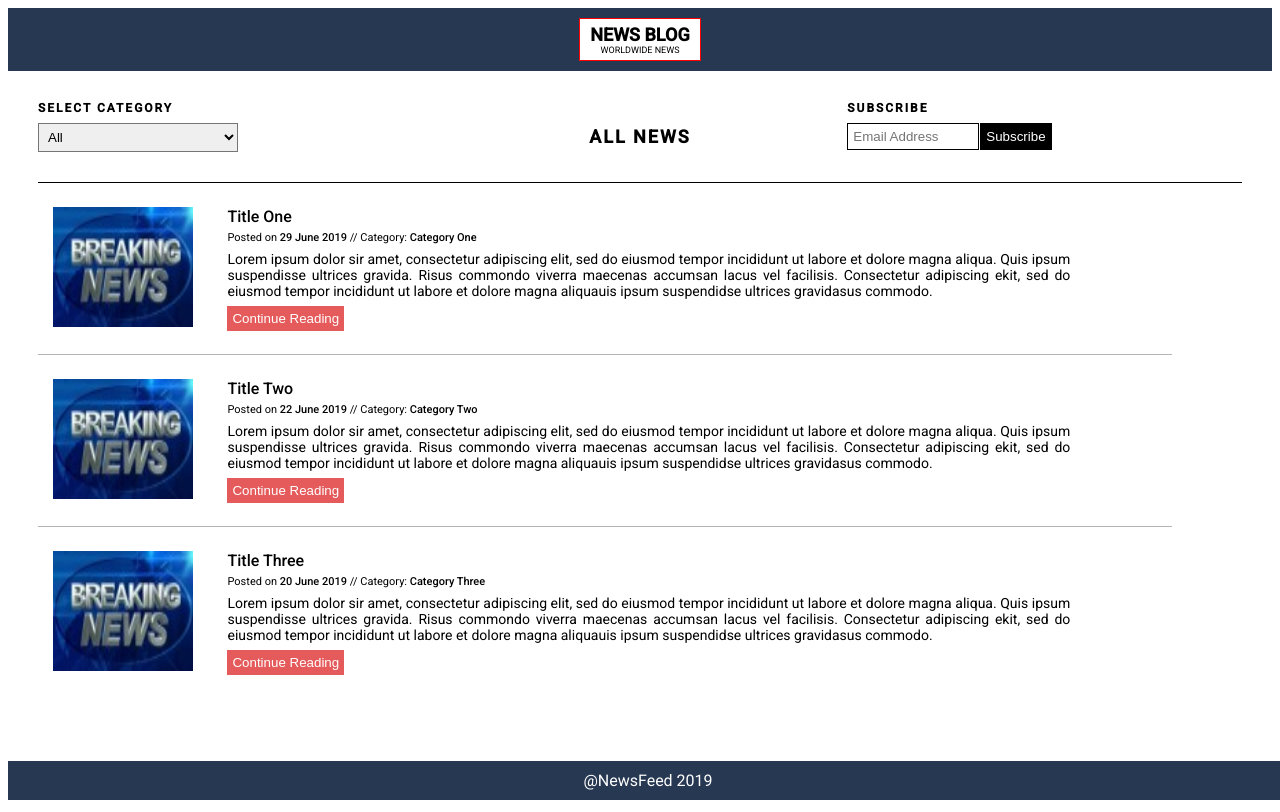
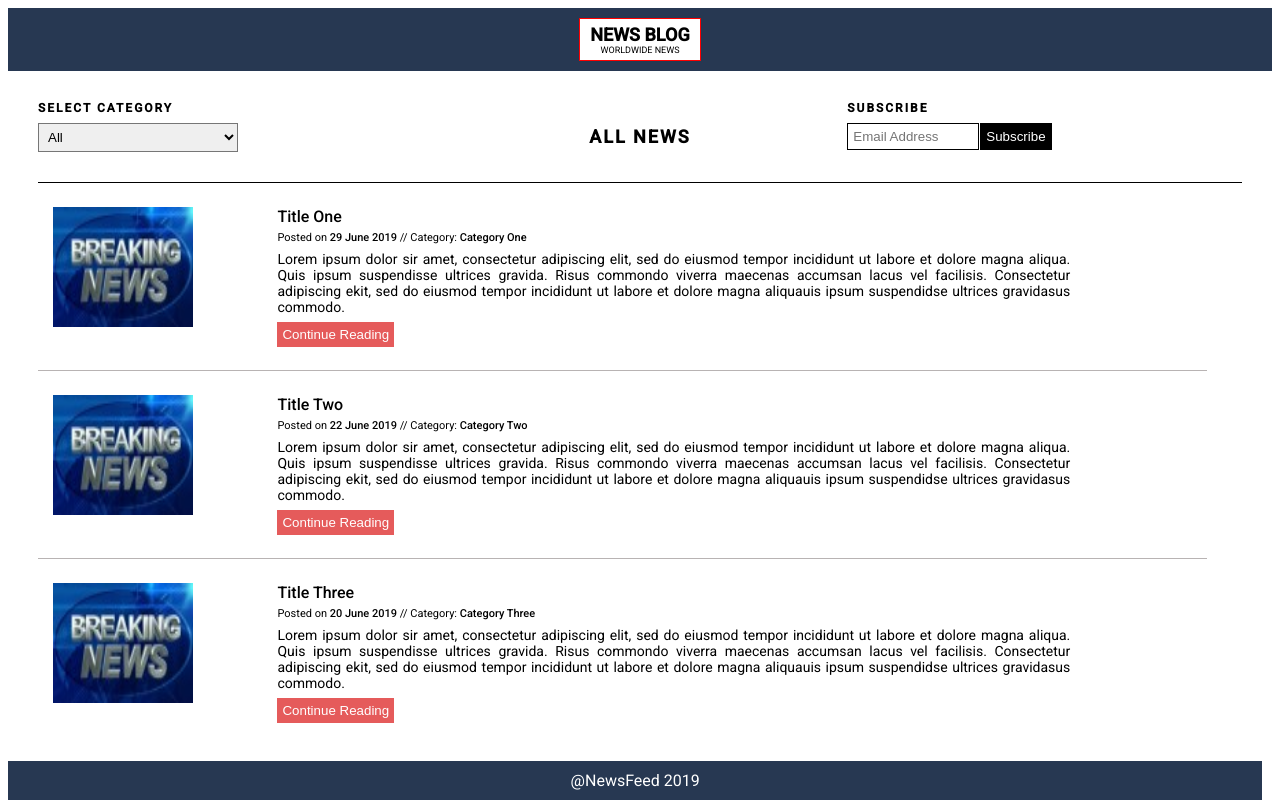
Before and after one commit to mansi-30/HomeTasks, a plain HTML site: page index.html in a window 1280 px wide. Drawn offline with Linux system fonts and the light colour scheme.

Commit message:
lil changes

```diff
--- a/style.css
+++ b/style.css
@@ -38,7 +38,8 @@ body{
     padding-bottom: 10px;
     position: fixed;
     bottom: 0px;
-    width: 100%;
+    width: 98%;
+
 }
 
 /* Main section starts */
@@ -60,10 +61,7 @@ body{
     border-radius: 0%;
     margin-top: 8px;
 }
-.mainBody{
-    overflow: scroll;
-    height: 400px;
-}
+
 .blog-body{
     text-align: justify;
 }
@@ -101,7 +99,9 @@ body{
 .all-news-title{
     margin-top: 25px;
 }
-
+.mainBody{
+    overflow-y: scroll;
+}
 
 .hr-main{
     border: 0;
@@ -160,7 +160,7 @@ body{
 }
 .hr-blog{
     margin-left: 30px;
-    margin-right: 100px;
+    margin-right: 80px;
     border: 0;
     height: 0;
     border-top: 1px solid rgb(184, 179, 179);
@@ -180,11 +180,14 @@ width: 100%;
 }
 
 @media only screen and (min-width: 320px) {
-    .col-s-1 {width: 20%;}
-    .col-s-2 {width: 70%;}
+    .col-s-1 {width: 30%;}
+    .col-s-2 {width: 90%;}
     .mainBody{
         height: 500px;
         margin-bottom: 70px;
+    }
+    .hr-blog{
+        margin-right: 50px;
     }
 
 }
@@ -196,8 +199,19 @@ width: 100%;
         text-align: center;
     }
     .mainBody{
-        height: 700px;
+        height: 600px;
+        overflow-y: scroll;
+        margin-bottom: 35px;
     }
+    .hr-blog{
+        margin-right: 65px;
+    }
+    .blog-data{
+        margin-left: 30px;
+    }
+
+
+
 }
 
 @media only screen and (min-width: 1060px) {
@@ -207,8 +221,14 @@ width: 100%;
         text-align: center;
     }
     .mainBody{
-        height: 550px;
+        height: 600px;
+        overflow-y: hidden;
+        margin-bottom: 15px;
     }
+    .blog-data{
+        margin-left: 50px;
+    }
+
 }
 
 #readmore{
```
